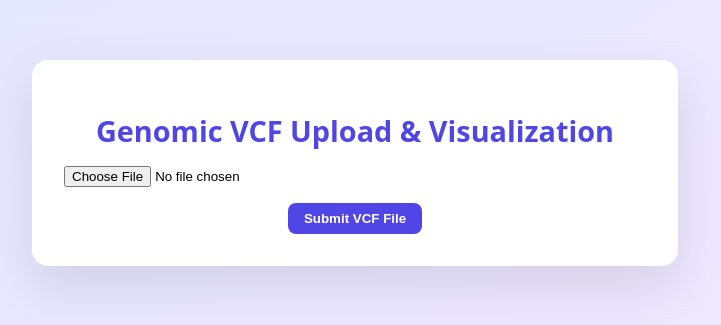
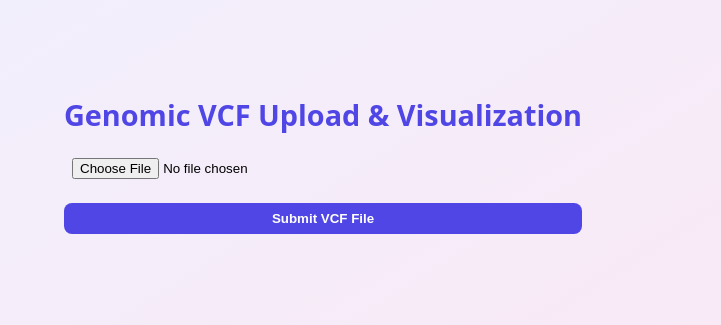
Before and after one commit to appplesauce/genomicsApp, a React (Vite) app in the folder frontend/: page / in a window 1280 px wide. Shown: the part 237-562 px from the top of the page, without its empty margins (317-1038 px from the left). Built offline with nearby package versions, Linux system fonts and the light colour scheme.

Commit message:
updated css

```diff
--- a/frontend/src/test.css
+++ b/frontend/src/test.css
@@ -1,40 +1,50 @@
 body {
   margin: 0;
+  background: linear-gradient(to bottom right, #eef2ff, #fce7f3);
   font-family: system-ui, sans-serif;
-  background: linear-gradient(to bottom right, #e0e7ff, #f3e8ff);
   display: flex;
   align-items: center;
   justify-content: center;
-  height: 100vh;
+  min-height: 100vh;
 }
 
-.app-container {
+.container {
+  width: 100%;
+  max-width: 900px;
+  padding: 2rem;
+}
+
+.card {
   background-color: white;
   border-radius: 16px;
   padding: 2rem;
-  box-shadow: 0 20px 50px rgba(0, 0, 0, 0.1);
-  width: 100%;
-  max-width: 800px;
-  transition: all 0.3s ease-in-out;
+  box-shadow: 0 20px 40px rgba(0, 0, 0, 0.1);
+}
+
+.title {
+  text-align: center;
+  font-size: 1.8rem;
+  color: #4f46e5;
+  margin-bottom: 1rem;
 }
 
 .upload-area {
   display: flex;
   flex-direction: column;
-  align-items: center;
   gap: 1rem;
+  margin-bottom: 1rem;
 }
 
 .upload-area input {
-  width: 100%;
+  padding: 0.5rem;
 }
 
 .upload-area button {
   padding: 0.5rem 1rem;
   font-weight: bold;
+  border: none;
   background-color: #4f46e5;
   color: white;
-  border: none;
   border-radius: 8px;
   cursor: pointer;
 }
@@ -45,35 +55,47 @@ body {
 
 .status {
   text-align: center;
-  margin-top: 1rem;
+  margin: 1rem 0;
   font-size: 0.9rem;
-  color: #555;
 }
 
-.data-section {
-  margin-top: 2rem;
-  max-height: 600px;
-  overflow: auto;
+.subtitle {
+  font-size: 1.2rem;
+  margin-bottom: 1rem;
+}
+
+.table-scroll {
+  overflow-x: auto;
+  margin-bottom: 2rem;
 }
 
 table {
+  width: 100%;
   border-collapse: collapse;
-  width: 100%;
   font-size: 0.9rem;
 }
 
+th, td {
+  padding: 0.5rem;
+  border: 1px solid #ccc;
+  text-align: left;
+}
+
 thead {
-  background-color: #eef2ff;
+  background-color: #e0e7ff;
   position: sticky;
   top: 0;
 }
 
-th, td {
-  padding: 0.6rem;
-  border: 1px solid #ccc;
-  text-align: left;
+.graph-section {
+  display: flex;
+  flex-direction: column;
+  gap: 2rem;
 }
 
-tbody tr:nth-child(even) {
-  background-color: #f9f9f9;
+.plot-box {
+  background: #fafafa;
+  padding: 1rem;
+  border-radius: 12px;
+  box-shadow: 0 0 10px rgba(0, 0, 0, 0.05);
 }
```
